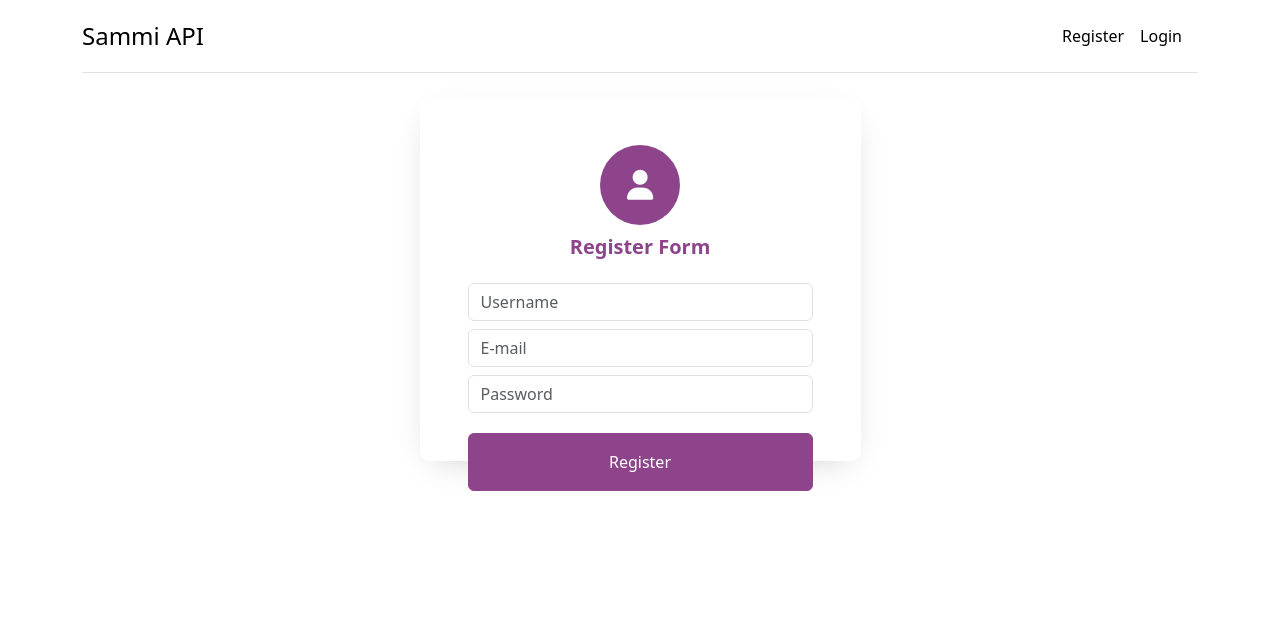
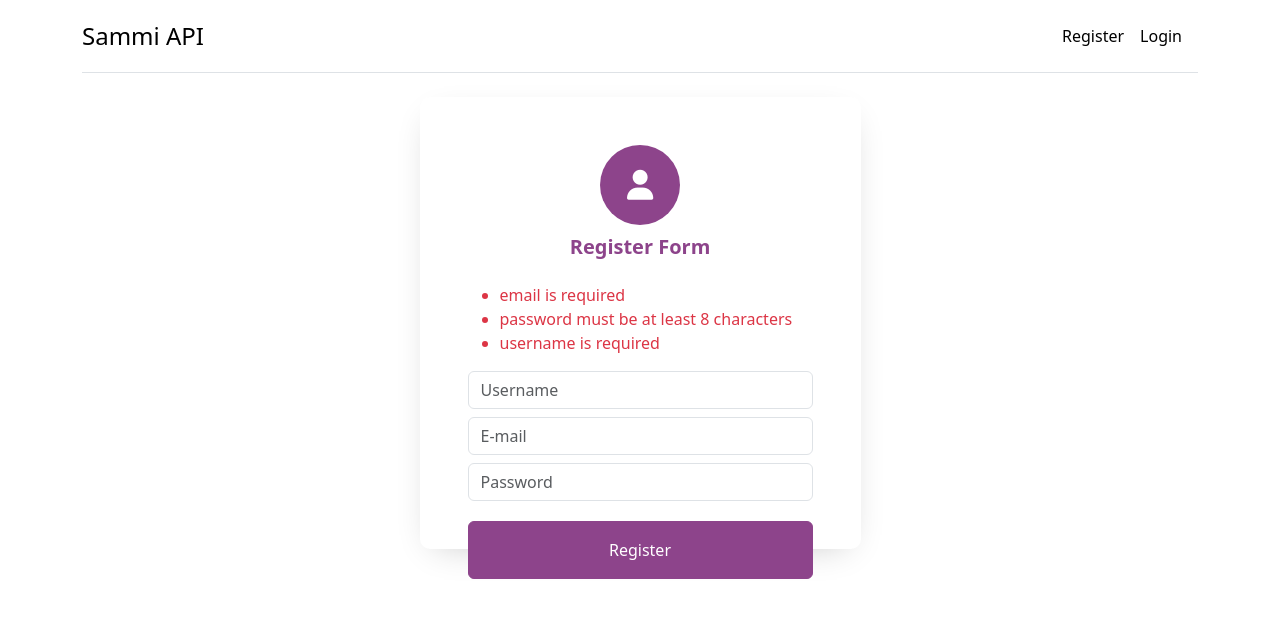
Before and after one commit to jobir307/API, a Vue app in the folder frontend/: page /register in a window 1280 px wide. Shown: the top 618 px of the page. Built offline with nearby package versions, Linux system fonts and the light colour scheme.

Commit message:
validationError

```diff
--- a/frontend/src/components/Register.vue
+++ b/frontend/src/components/Register.vue
@@ -7,6 +7,7 @@
                         <span class="fa fa-user" aria-hidden="true"></span>
                     </div>
                     <h3 class="text-center mb-4">Register Form</h3>
+                    <validation-error :validationErrors="validationErrors"/>
                     <form class="login-form">
                         <my-input
                             class="rounded-left"
@@ -44,6 +45,7 @@
 </template>
 
 <script>
+    import ValidationError from '@/components/ValidationError.vue'
     export default {
         data() {
             return {
@@ -54,9 +56,15 @@
                 }
             }
         },
+        components: {
+            ValidationError
+        },
         computed: {
             isLoading() {
                 return this.$store.state.auth.isLoading
+            },
+            validationErrors() {
+                return this.$store.state.auth.errors
             }
         },
         methods: {
--- /dev/null
+++ b/frontend/src/components/ValidationError.vue
@@ -0,0 +1,34 @@
+<template>
+    <ul>
+        <li
+            v-for='error in errorMessages'
+            :key="error"
+            class="text-danger"
+        >
+            {{ error }}
+        </li>
+    </ul>
+</template>
+
+<script>
+    export default {
+        name: 'validation-error',
+        props: {
+            validationErrors: Object,
+            required: true
+        },
+        computed: {
+            errorMessages() {
+                return [
+                    "email is required",
+                    'password must be at least 8 characters',
+                    'username is required'
+                ]
+            }
+        }
+    }
+</script>
+
+<style scoped>
+
+</style>
```
